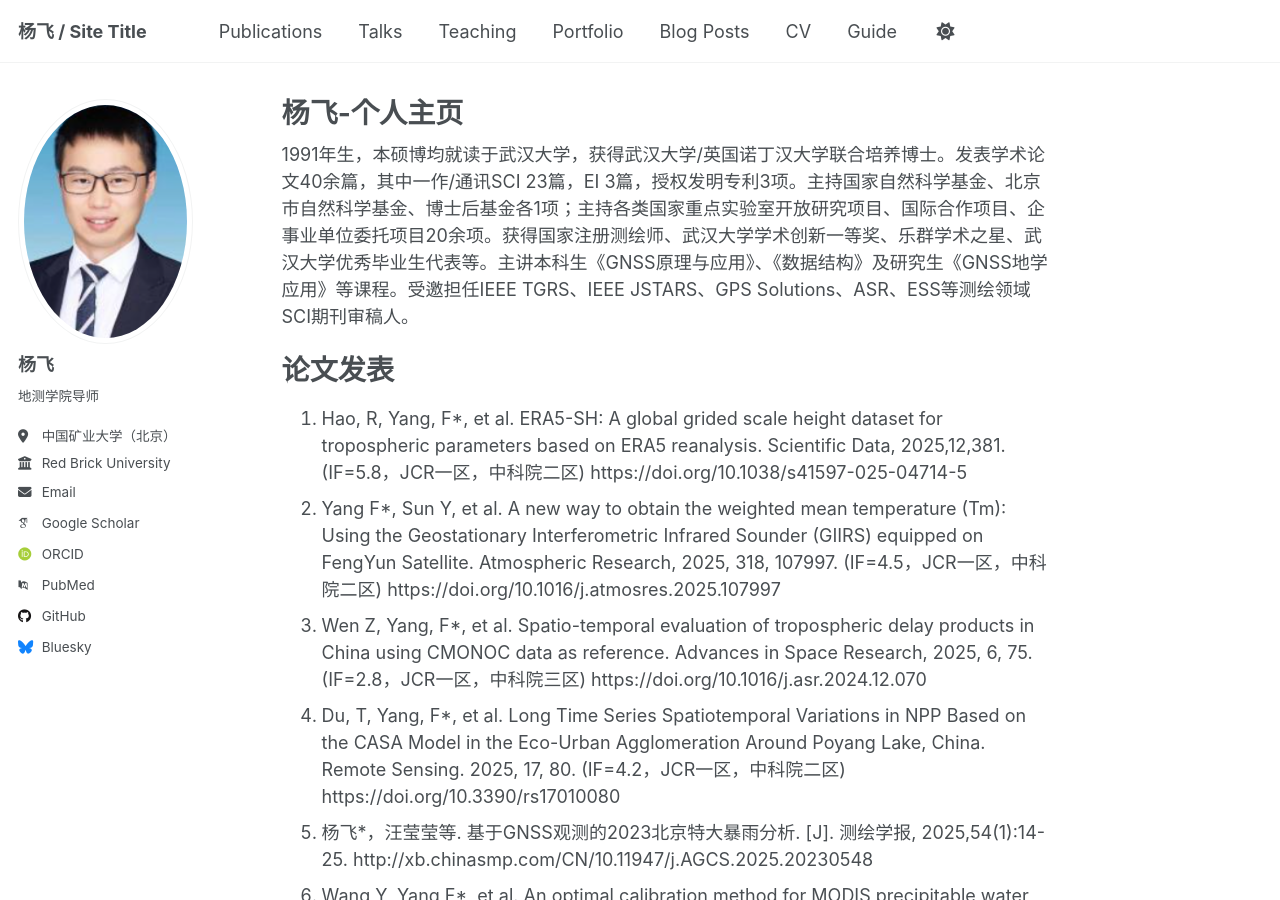
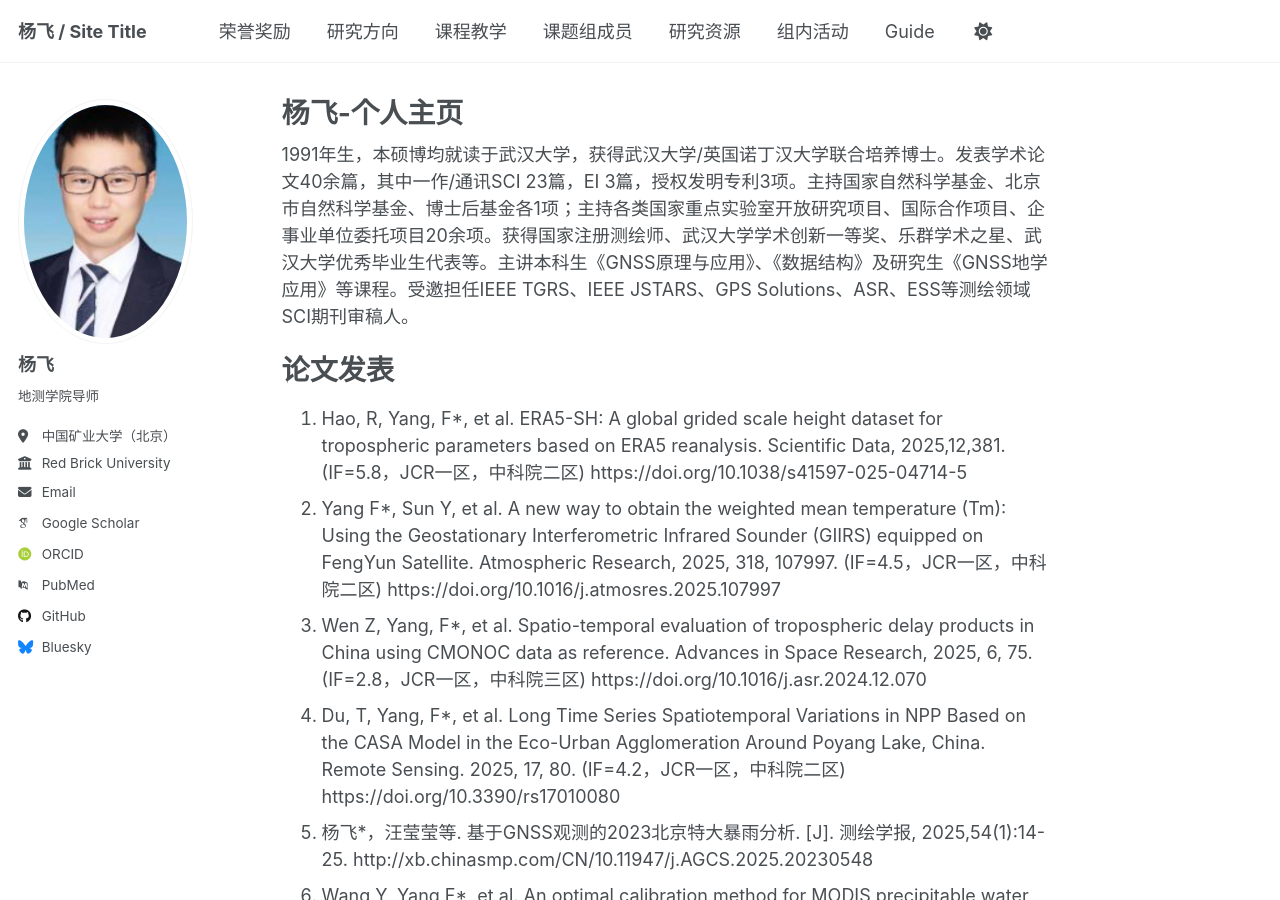
Before and after one commit to cwc0214/cwc0214.github.io, a Jekyll site: the page built from _pages/about.md, in a window 1280 px wide and 900 px high. Built offline with Jekyll 4.4.1, drawn with Linux system fonts in a browser that asks for light colours; some web fonts are replaced.

Commit message:
Update navigation.yml
v1

```diff
--- a/_data/navigation.yml
+++ b/_data/navigation.yml
@@ -8,22 +8,22 @@
 #      Markdown formatted page while the second is generated using JSON.
 
 main:
-  - title: "Publications"
+  - title: "荣誉奖励"
     url: /publications/
 
-  - title: "Talks"
+  - title: "研究方向"
     url: /talks/
 
-  - title: "Teaching"
+  - title: "课程教学"
     url: /teaching/
 
-  - title: "Portfolio"
+  - title: "课题组成员"
     url: /portfolio/
 
-  - title: "Blog Posts"
+  - title: "研究资源"
     url: /year-archive/
 
-  - title: "CV"
+  - title: "组内活动"
     url: /cv/
 
   # - title: "CV"
```
